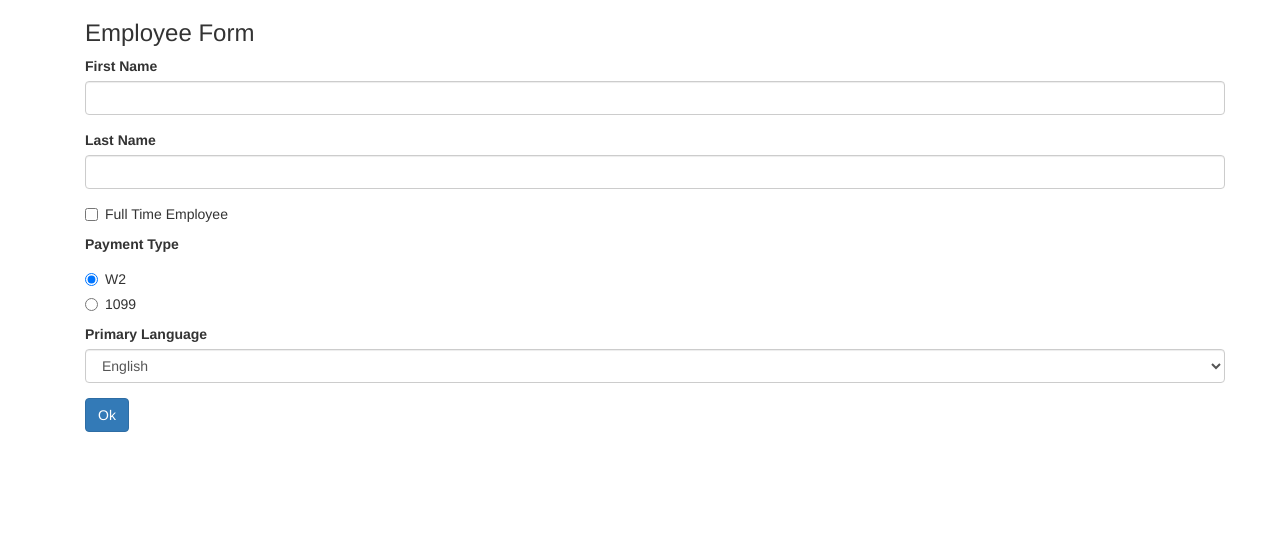
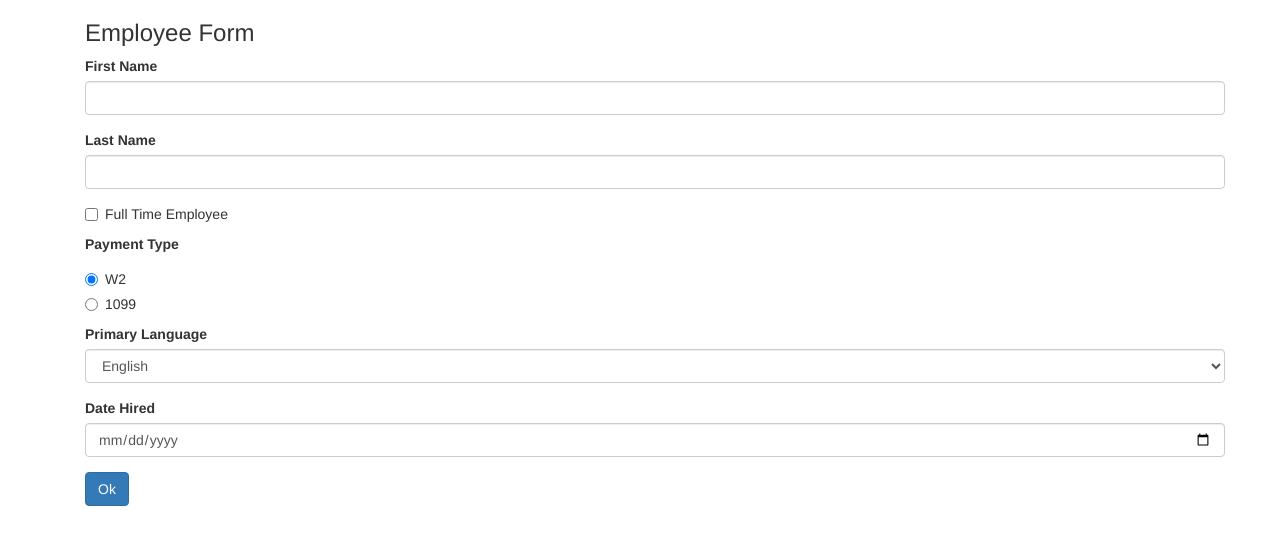
Before and after one commit to yeddu/angularforms, an Angular app: page / in a window 1280 px wide. Shown: the top 544 px of the page. Built offline with nearby package versions, Linux system fonts and the light colour scheme.

Commit message:
Removed reference to deprecated HttpModule.

```diff
--- a/src/app/app.module.ts
+++ b/src/app/app.module.ts
@@ -1,7 +1,7 @@
 import { BrowserModule } from '@angular/platform-browser';
 import { NgModule } from '@angular/core';
 import { FormsModule } from '@angular/forms';
-import { HttpModule } from '@angular/http';
+import { HttpClientModule } from '@angular/common/http';
 
 import { AppComponent } from './app.component';
 import { EmployeeComponent } from './employee/employee.component';
@@ -14,7 +14,7 @@ import { EmployeeComponent } from './employee/employee.component';
   imports: [
     BrowserModule,
     FormsModule,
-    HttpModule
+    HttpClientModule
   ],
   providers: [],
   bootstrap: [AppComponent]
--- a/src/app/employee/employee.component.html
+++ b/src/app/employee/employee.component.html
@@ -40,6 +40,11 @@
           </select>
       </div>
 
+      <div class="form-group">
+        <label>Date Hired</label>
+        <input type="date" class="form-control" name="dateHired" ngModel>
+      </div>
+
       <button class="btn btn-primary" type="submit">Ok</button>
     </form>
 
--- a/src/app/language.service.ts
+++ b/src/app/language.service.ts
@@ -1,5 +1,4 @@
 import { Injectable } from '@angular/core';
-import { HttpClient } from 'selenium-webdriver/http';
 
 @Injectable({
   providedIn: 'root'
```
